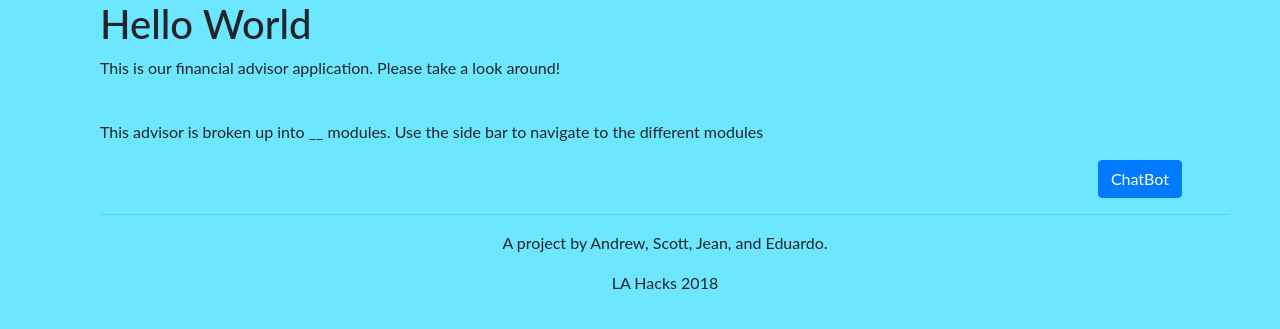
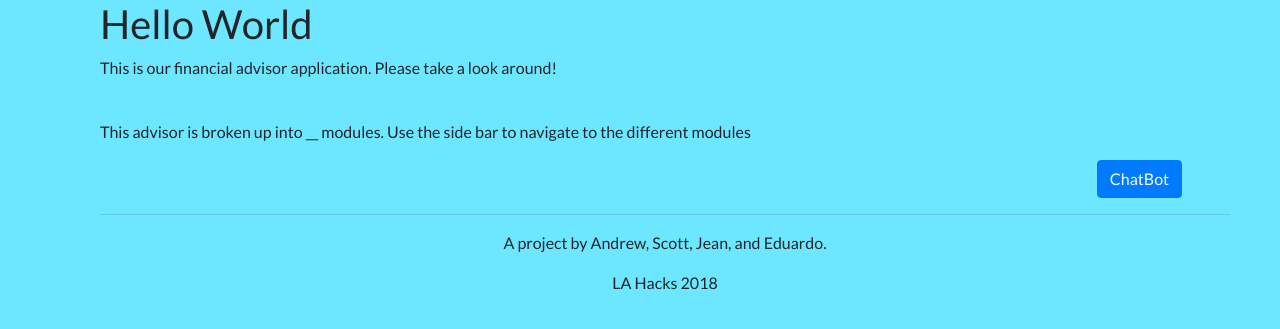
Before and after one commit to jean-tu/botbucks, a Flask app: page / in a window 1280 px wide. Shown: the part 81-410 px from the top of the page. Run offline with Flask 2, Linux system fonts and the light colour scheme; some libraries are stand-ins or nearby versions.

Commit message:
added the lato font link in head of template

```diff
--- a/templates/template.html
+++ b/templates/template.html
@@ -4,6 +4,7 @@
   <head>
     <meta charset="UTF-8">
     <title>LAHACKS 2018</title>
+    <link rel="stylesheet" type="text/css" href="//fonts.googleapis.com/css?family=Lato" />
     <link href="https://maxcdn.bootstrapcdn.com/bootstrap/4.0.0/css/bootstrap.min.css" rel="stylesheet" integrity="sha384-Gn5384xqQ1aoWXA+058RXPxPg6fy4IWvTNh0E263XmFcJlSAwiGgFAW/dAiS6JXm" crossorigin="anonymous">
       <link rel="stylesheet" type="text/css" href="{{ url_for('static',filename='styles/mainbody.css') }}">
 
```
